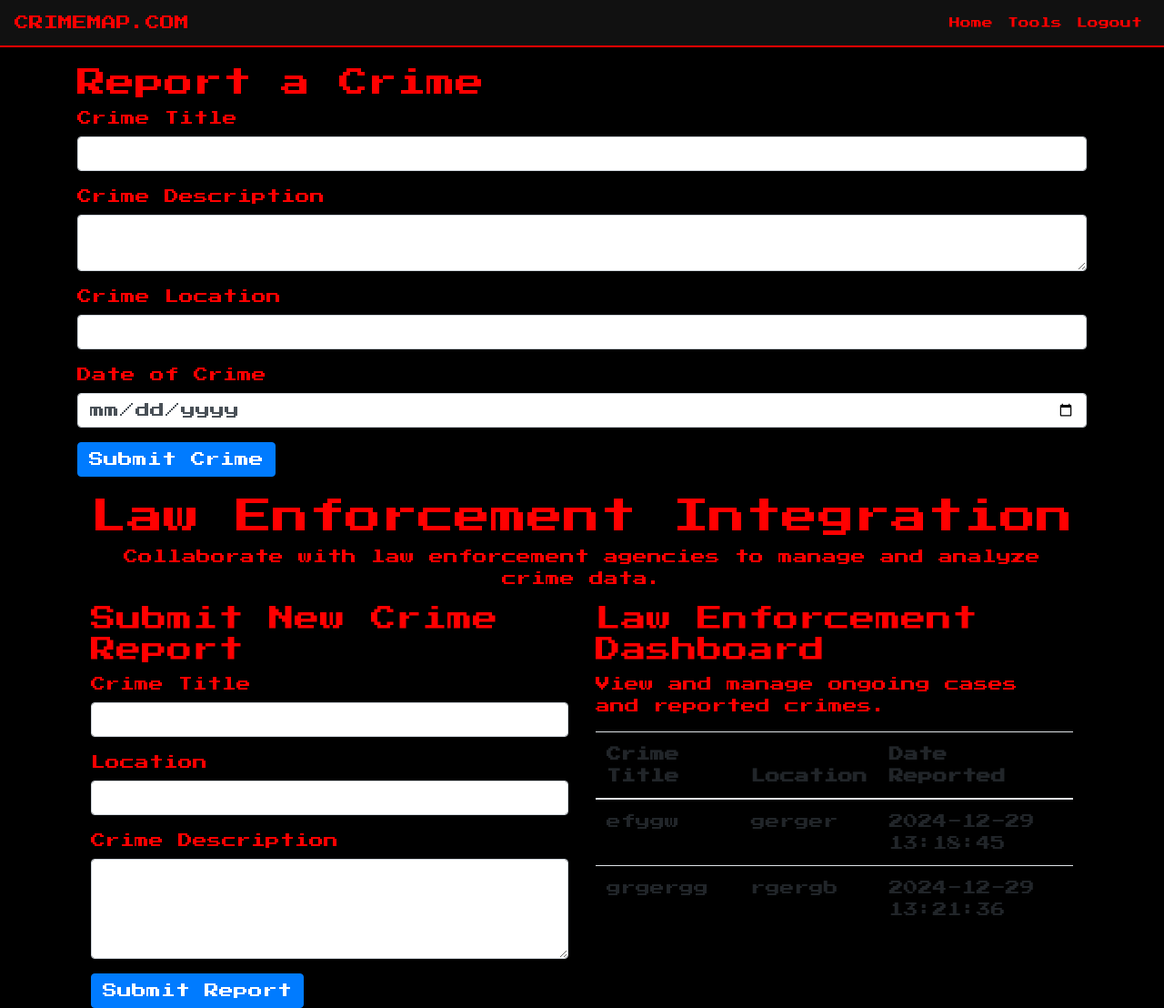
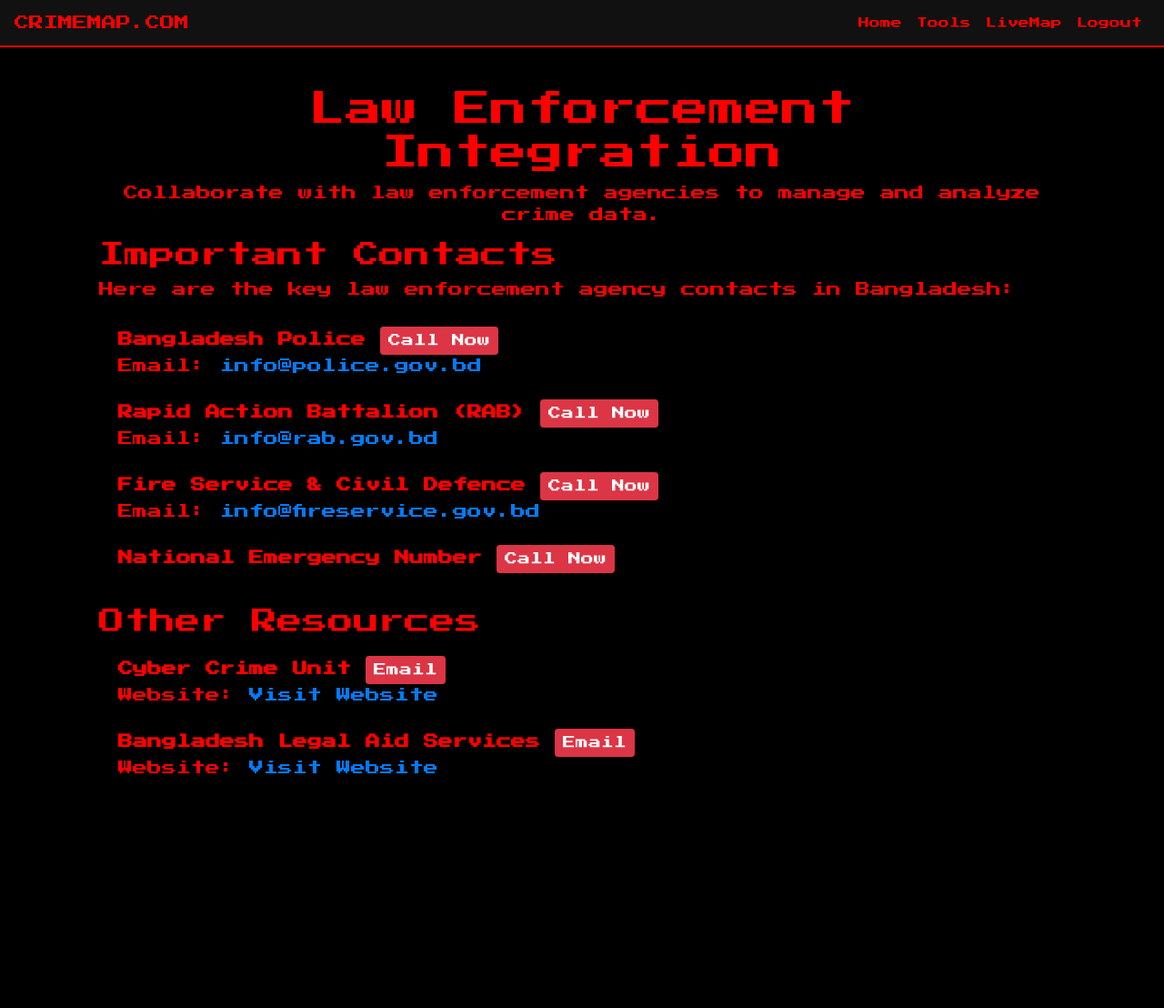
Before and after one commit to tyron-raza/CrimeMap, a Flask app: page /law_enforcement in a window 1280 px wide. Shown: the whole page at 91% size. After the commit the page ends 850 px from the top, so only its background shows below. Run offline with Flask 3, Linux system fonts and the light colour scheme; a user stored in the database is signed in; some libraries are stand-ins or nearby versions.

Commit message:
Change livemap button location and fixed law page

```diff
--- a/website/templates/base.html
+++ b/website/templates/base.html
@@ -103,8 +103,12 @@
           </li>
           {% endif %}
           <li class="nav-item">
+            <a class="nav-link" id="logout" href="{{ url_for('views.live_map') }}">LiveMap</a>
+          </li>
+          <li class="nav-item">
             <a class="nav-link" id="logout" href="/logout">Logout</a>
           </li>
+
           {% else %}
           <li class="nav-item">
             <a class="nav-link" id="login" href="/login">Login</a>
--- a/website/templates/home.html
+++ b/website/templates/home.html
@@ -138,8 +138,6 @@
         <a href="{{ url_for('views.law_enforcement') }}" class="btn btn-info">Law Enforcement</a>
         <a href="{{ url_for('views.public_awareness') }}" class="btn btn-info">Public Awareness</a>
         <a href="{{ url_for('views.educational_resources') }}" class="btn btn-info">Educational Resources</a>
-        <!-- New Live Map Button -->
-        <a href="{{ url_for('views.live_map') }}" class="btn btn-info">Live Map</a>
     </div>
 
     <ul class="list-group">
--- a/website/templates/law_enforcement.html
+++ b/website/templates/law_enforcement.html
@@ -2,85 +2,64 @@
 
 {% block content %}
 
-<h2>Report a Crime</h2>
 
-    {% if error %}
-        <div class="alert alert-danger">
-            {{ error }}
-        </div>
-    {% endif %}
+{% if error %}
+    <div class="alert alert-danger">
+        {{ error }}
+    </div>
+{% endif %}
 
-    <form method="POST" action="{{ url_for('views.submit_crime') }}">
-        <div class="form-group">
-            <label for="title">Crime Title</label>
-            <input type="text" id="title" name="title" class="form-control" required>
-        </div>
-
-        <div class="form-group">
-            <label for="description">Crime Description</label>
-            <textarea id="description" name="description" class="form-control" required></textarea>
-        </div>
-
-        <div class="form-group">
-            <label for="location">Crime Location</label>
-            <input type="text" id="location" name="location" class="form-control" required>
-        </div>
-
-        <div class="form-group">
-            <label for="date">Date of Crime</label>
-            <input type="date" id="date" name="date" class="form-control" required>
-        </div>
-
-        <button type="submit" class="btn btn-primary">Submit Crime</button>
-    </form>
-
-
-<div class="container">
-    <h1 class="text-center">Law Enforcement Integration</h1>
+<div class="container bg-black text-red p-4 rounded">
+    <!-- Law Enforcement Integration Section -->
+    <h1 class="text-center text-red">Law Enforcement Integration</h1>
     <p class="text-center">Collaborate with law enforcement agencies to manage and analyze crime data.</p>
 
-    <div class="row">
-        <div class="col-md-6">
-            <h3>Submit New Crime Report</h3>
-            <form method="POST" action="{{ url_for('submit_crime') }}">
-                <div class="form-group">
-                    <label for="title">Crime Title</label>
-                    <input type="text" class="form-control" id="title" name="title" required>
-                </div>
-                <div class="form-group">
-                    <label for="location">Location</label>
-                    <input type="text" class="form-control" id="location" name="location" required>
-                </div>
-                <div class="form-group">
-                    <label for="description">Crime Description</label>
-                    <textarea class="form-control" id="description" name="description" rows="4" required></textarea>
-                </div>
-                <button type="submit" class="btn btn-primary">Submit Report</button>
-            </form>
-        </div>
+    <div class="col-mt-4 bg-black">
+        <!-- Important Contacts Section -->
+        <h3 class="text-red">Important Contacts</h3>
+        <p>Here are the key law enforcement agency contacts in Bangladesh:</p>
+        <ul class="list-group">
+            <li class="list-group-item" style="background-color: black; color: red;">
+                <strong>Bangladesh Police</strong>
+                <button class="btn btn-danger btn-sm float-end" onclick="location.href='tel:+8801713377777'">Call Now</button>
+                <br>Email: <a href="mailto:info@police.gov.bd" class="text-red">info@police.gov.bd</a>
+            </li>
+            <li class="list-group-item" style="background-color: black; color: red;">
+                <strong>Rapid Action Battalion (RAB)</strong>
+                <button class="btn btn-danger btn-sm float-end" onclick="location.href='tel:+8801777777777'">Call Now</button>
+                <br>Email: <a href="mailto:info@rab.gov.bd" class="text-red">info@rab.gov.bd</a>
+            </li>
+            <li class="list-group-item" style="background-color: black; color: red;">
+                <strong>Fire Service & Civil Defence</strong>
+                <button class="btn btn-danger btn-sm float-end" onclick="location.href='tel:199'">Call Now</button>
+                <br>Email: <a href="mailto:info@fireservice.gov.bd" class="text-red">info@fireservice.gov.bd</a>
+            </li>
+            <li class="list-group-item" style="background-color: black; color: red;">
+                <strong>National Emergency Number</strong>
+                <button class="btn btn-danger btn-sm float-end" onclick="location.href='tel:999'">Call Now</button>
+                <br>
+            </li>
+        </ul>
+    </div>
 
-        <div class="col-md-6">
-            <h3>Law Enforcement Dashboard</h3>
-            <p>View and manage ongoing cases and reported crimes.</p>
-            <table class="table">
-                <thead>
-                    <tr>
-                        <th>Crime Title</th>
-                        <th>Location</th>
-                        <th>Date Reported</th>
-                    </tr>
-                </thead>
-                <tbody>
-                    {% for crime in crimes %}
-                    <tr>
-                        <td>{{ crime.title }}</td>
-                        <td>{{ crime.location }}</td>
-                        <td>{{ crime.date }}</td>
-                    </tr>
-                    {% endfor %}
-                </tbody>
-            </table>
+    <!-- Other Resources Section -->
+    <div class="row mt-4 bg-black">
+        <div class="col-12">
+            <h3 class="text-red">Other Resources</h3>
+            <ul class="list-group">
+                <li class="list-group-item" style="background-color: black; color: red;">
+                    <strong>Cyber Crime Unit</strong>
+                    <button class="btn btn-danger btn-sm float-end" onclick="location.href='mailto:cybercrime@police.gov.bd'">Email</button>
+                    <br>Website: <a href="https://www.police.gov.bd/cyber-crime-unit" class="text-red">Visit Website</a>
+                </li>
+                <li class="list-group-item" style="background-color: black; color: red;">
+                    <strong>Bangladesh Legal Aid Services</strong>
+                    <button class="btn btn-danger btn-sm float-end" onclick="location.href='mailto:info@bls.org.bd'">Email</button>
+                    <br>Website: <a href="https://www.blast.org.bd" class="text-red">Visit Website</a>
+                </li>
+            </ul>
         </div>
     </div>
 </div>
+
 {% endblock %}
--- a/website/templates/live_map.html
+++ b/website/templates/live_map.html
@@ -1,3 +1,6 @@
+{% extends 'base.html' %}
+
+{% block content %}
 <!DOCTYPE html>
 <html lang="en">
 <head>
@@ -17,7 +20,7 @@
 
         /* Styling for the map */
         #map {
-            height: 600px;
+            height: 550px;
             width: 80%;
             margin: 20px auto;
             border: 2px solid #f00; /* Red border */
@@ -81,3 +84,4 @@
     </div>
 </body>
 </html>
+{% endblock %}
```
Also changed, not shown: instance/Crimemap.db.
